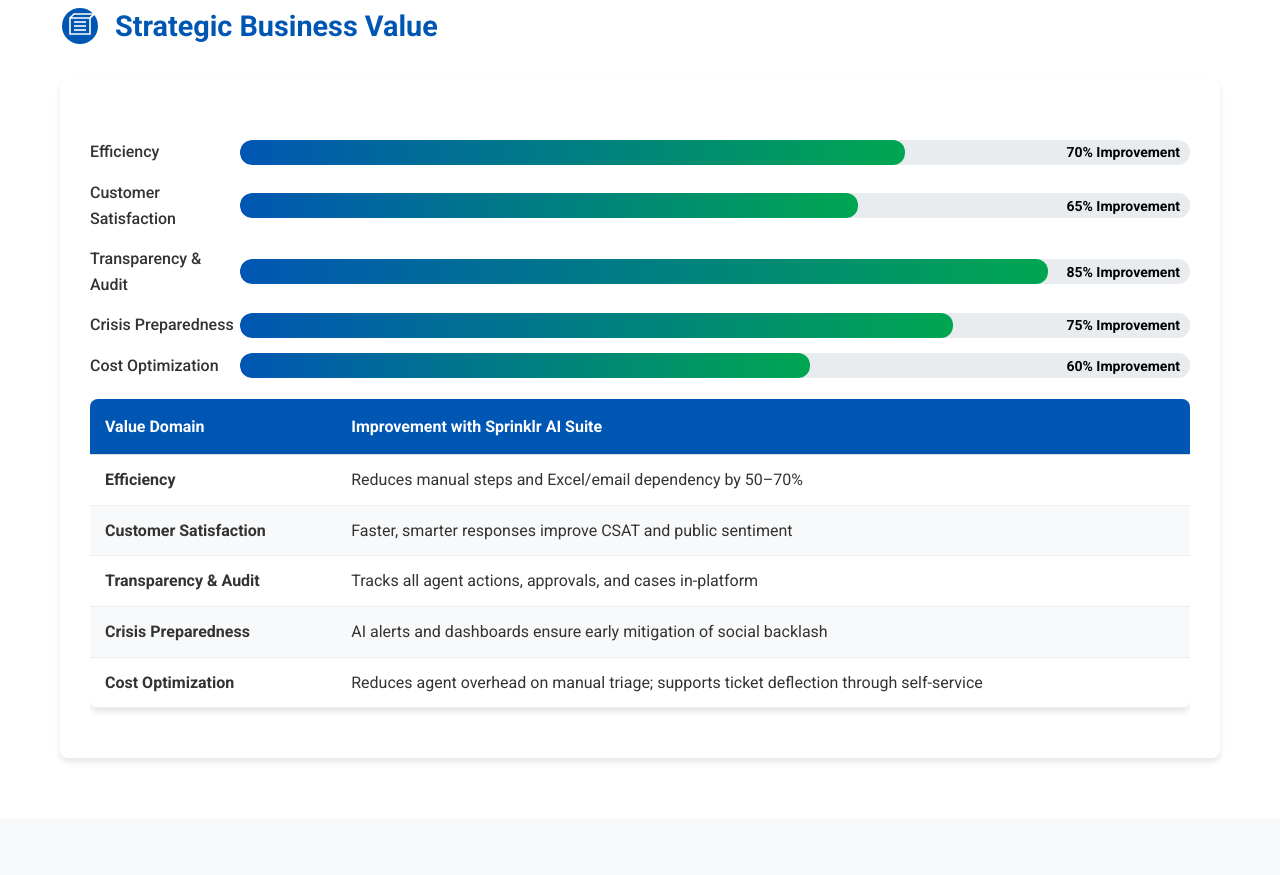
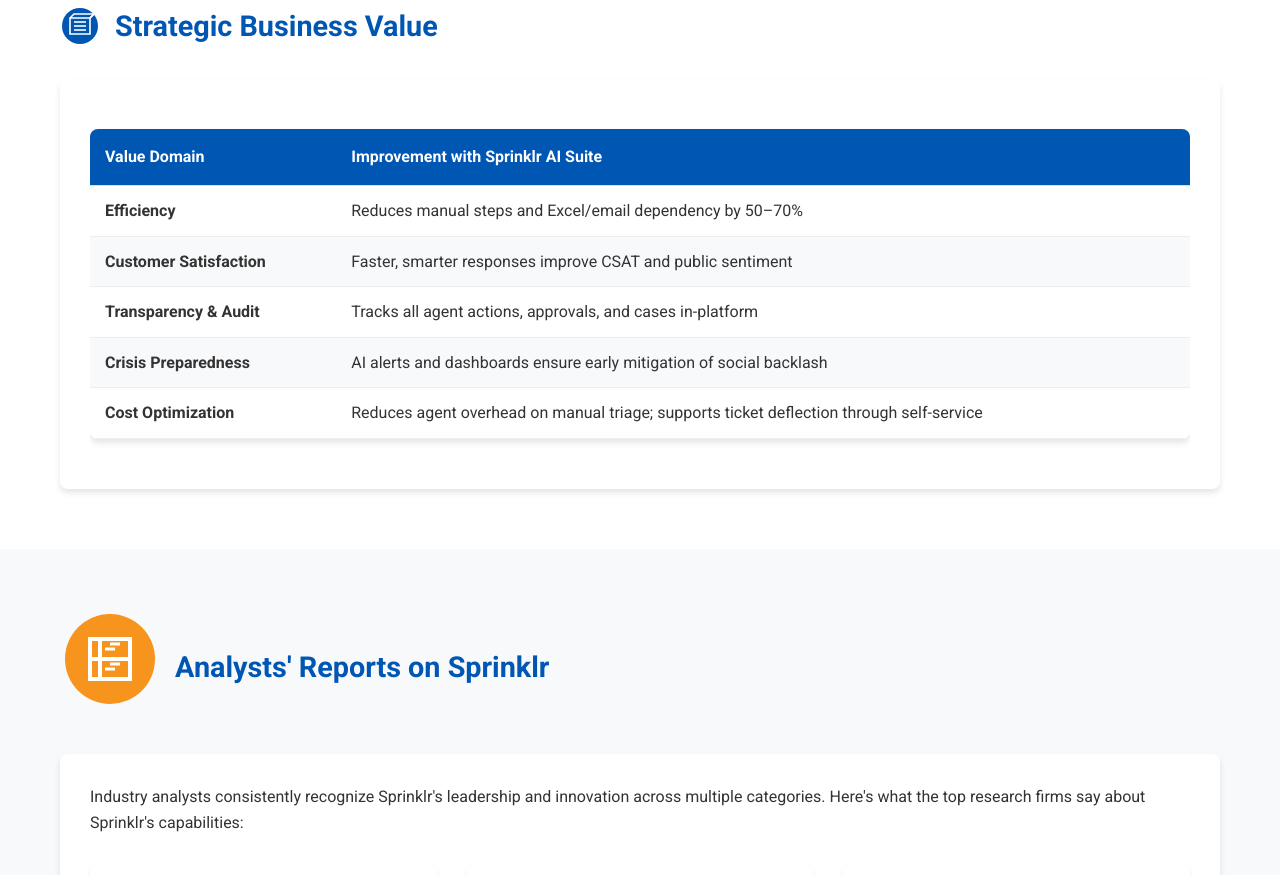
Before and after one commit to arsenalawi2/sprinklr-dewa-report, a plain HTML site: page index.html in a window 1280 px wide. Shown: the part 4838-5713 px from the top of the page. Drawn offline with Linux system fonts and the light colour scheme.

Commit message:
Remove strategic business value horizontal bars

```diff
--- a/index.html
+++ b/index.html
@@ -437,50 +437,6 @@
                     <h2>Strategic Business Value</h2>
                 </div>
                 <div class="content-box">
-                    <div class="value-graph">
-                        <div class="bar-container">
-                            <div class="bar-item">
-                                <div class="bar-label">Efficiency</div>
-                                <div class="bar-track">
-                                    <div class="bar-fill" style="width: 70%"></div>
-                                    <div class="bar-value">70% Improvement</div>
-                                </div>
-                            </div>
-
-                            <div class="bar-item">
-                                <div class="bar-label">Customer Satisfaction</div>
-                                <div class="bar-track">
-                                    <div class="bar-fill" style="width: 65%"></div>
-                                    <div class="bar-value">65% Improvement</div>
-                                </div>
-                            </div>
-
-                            <div class="bar-item">
-                                <div class="bar-label">Transparency & Audit</div>
-                                <div class="bar-track">
-                                    <div class="bar-fill" style="width: 85%"></div>
-                                    <div class="bar-value">85% Improvement</div>
-                                </div>
-                            </div>
-
-                            <div class="bar-item">
-                                <div class="bar-label">Crisis Preparedness</div>
-                                <div class="bar-track">
-                                    <div class="bar-fill" style="width: 75%"></div>
-                                    <div class="bar-value">75% Improvement</div>
-                                </div>
-                            </div>
-
-                            <div class="bar-item">
-                                <div class="bar-label">Cost Optimization</div>
-                                <div class="bar-track">
-                                    <div class="bar-fill" style="width: 60%"></div>
-                                    <div class="bar-value">60% Improvement</div>
-                                </div>
-                            </div>
-                        </div>
-                    </div>
-
                     <div class="table-responsive">
                         <table class="comparison-table">
                             <thead>
```
